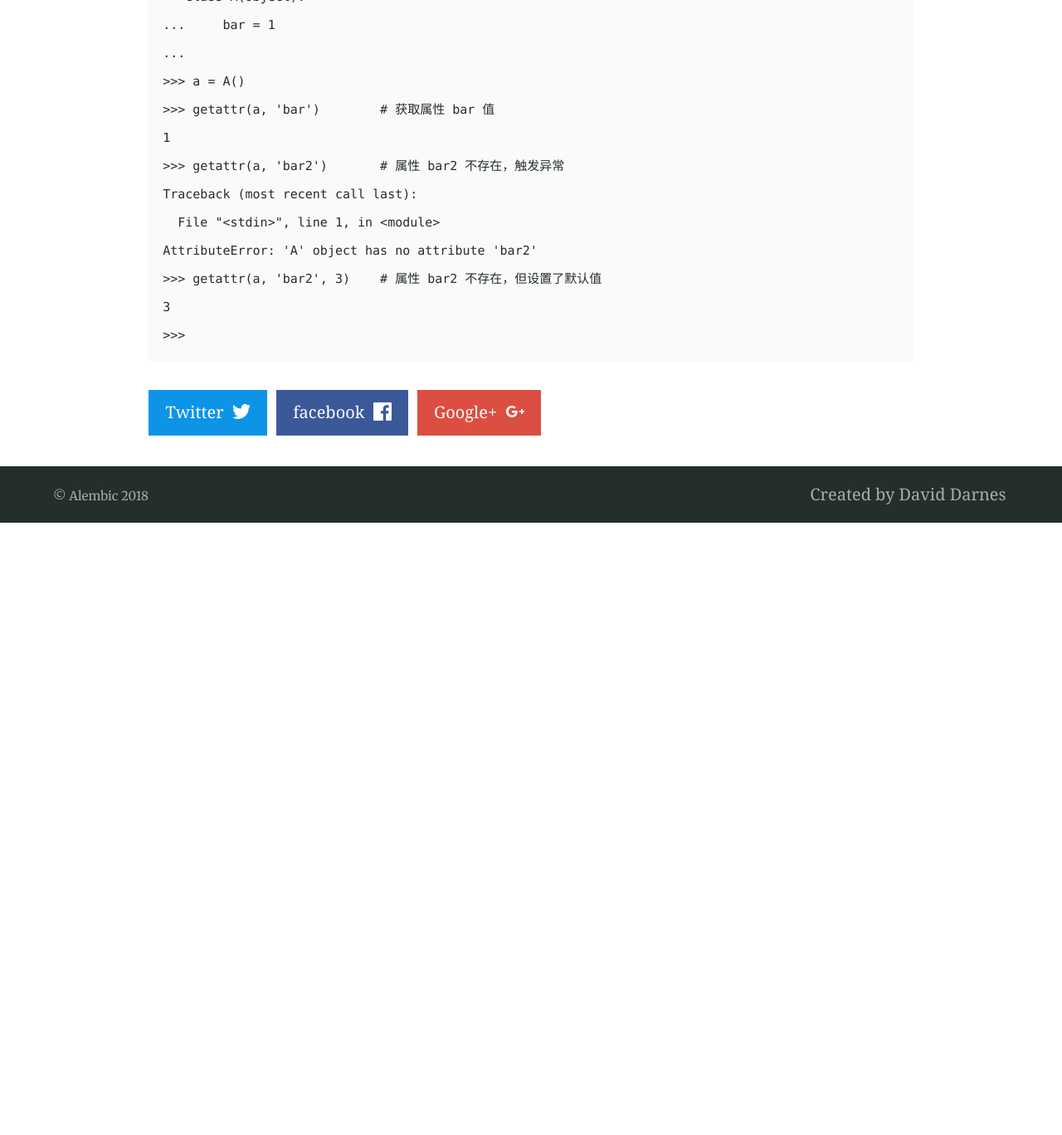
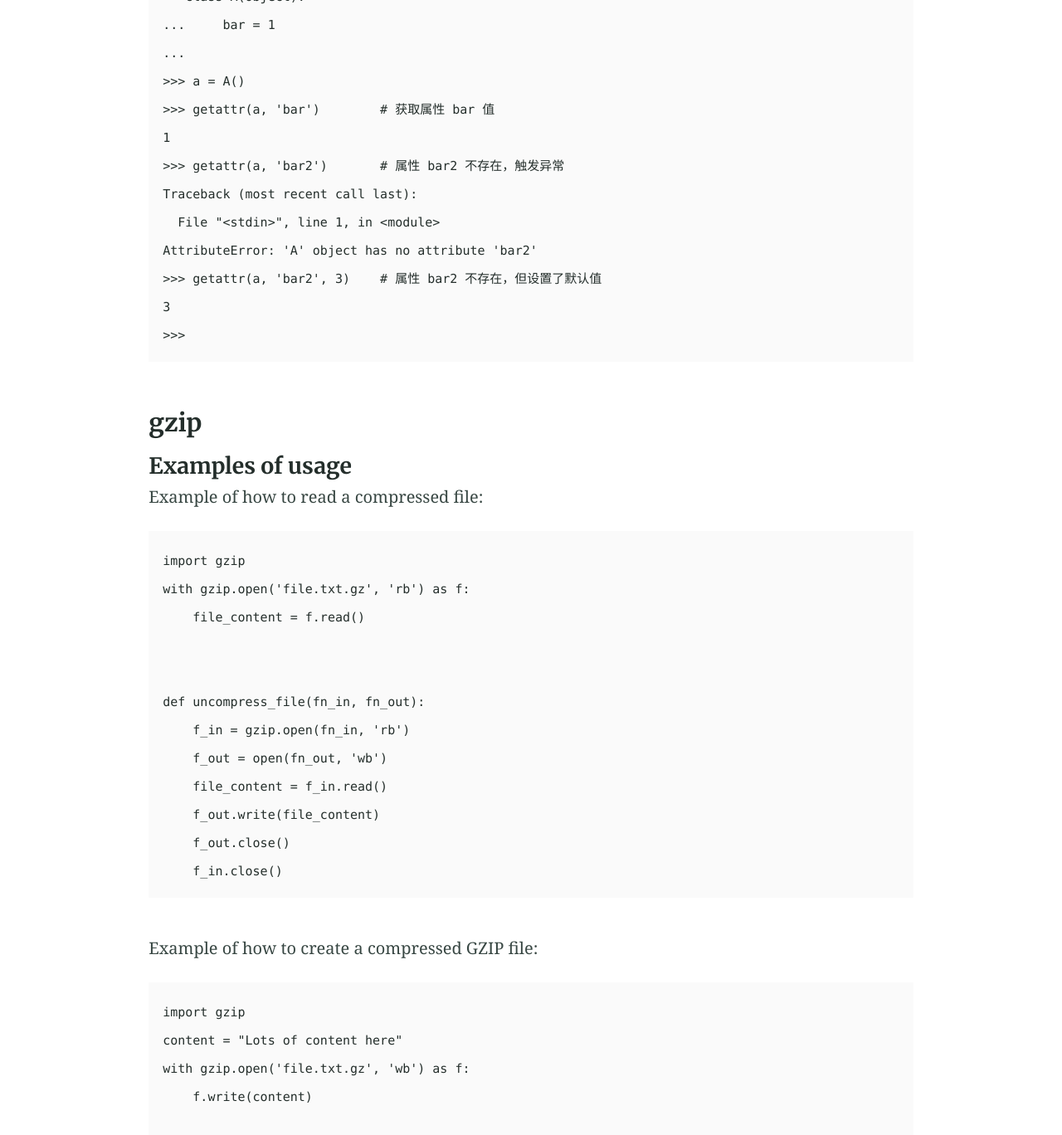
Before and after one commit to wudixm/wudixm.github.io, a Jekyll site: the page built from _posts/2018-04-19-Python.md, in a window 1280 px wide and 1400 px high, scrolled down 3869 px. Shown: the top 1368 px of the window at 83% size. Built offline with Jekyll 4.4.1, drawn with Linux system fonts in a browser that asks for light colours; our own code applies the rules of GitHub Pages for plain Markdown files; before the commit the page ends 4499 px from its top, so only the background shows below that; some of the changed text lies outside the part shown.

Commit message:
update python gzip file and download file and update es search and add product cli file

````diff
--- a/_posts/2018-04-19-Python.md
+++ b/_posts/2018-04-19-Python.md
@@ -128,3 +128,58 @@ AttributeError: 'A' object has no attribute 'bar2'
 3
 >>>
 ```
+
+### gzip
+
+#### Examples of usage
+
+Example of how to read a compressed file:
+
+```
+import gzip
+with gzip.open('file.txt.gz', 'rb') as f:
+    file_content = f.read()
+
+
+def uncompress_file(fn_in, fn_out):
+    f_in = gzip.open(fn_in, 'rb')
+    f_out = open(fn_out, 'wb')
+    file_content = f_in.read()
+    f_out.write(file_content)
+    f_out.close()
+    f_in.close()
+```
+
+Example of how to create a compressed GZIP file:
+
+```
+import gzip
+content = "Lots of content here"
+with gzip.open('file.txt.gz', 'wb') as f:
+    f.write(content)
+
+```
+
+Example of how to GZIP compress an existing file:
+
+```
+import gzip
+import shutil
+with open('file.txt', 'rb') as f_in, gzip.open('file.txt.gz', 'wb') as f_out:
+    shutil.copyfileobj(f_in, f_out)
+
+```
+
+### download file
+
+```python
+count = 0
+res = r'frame-count=\"(.*?)\"'
+xml_file_url = 'http://cdn-app-qn-bj.colorv.cn/' + config_path + '.gz'
+
+file_name = xml_file_url.split('/')[-1]
+urllib.urlretrieve(xml_file_url, filename=file_name)
+
+with gzip.open(file_name, 'rb') as xml_file:
+	...
+```
````
Also changed, not shown: _posts/2018-05-17-ES-Search.md (+34 -0 lines), _posts/2018-05-21-Product-Cli.md (added, +5 -0 lines).
